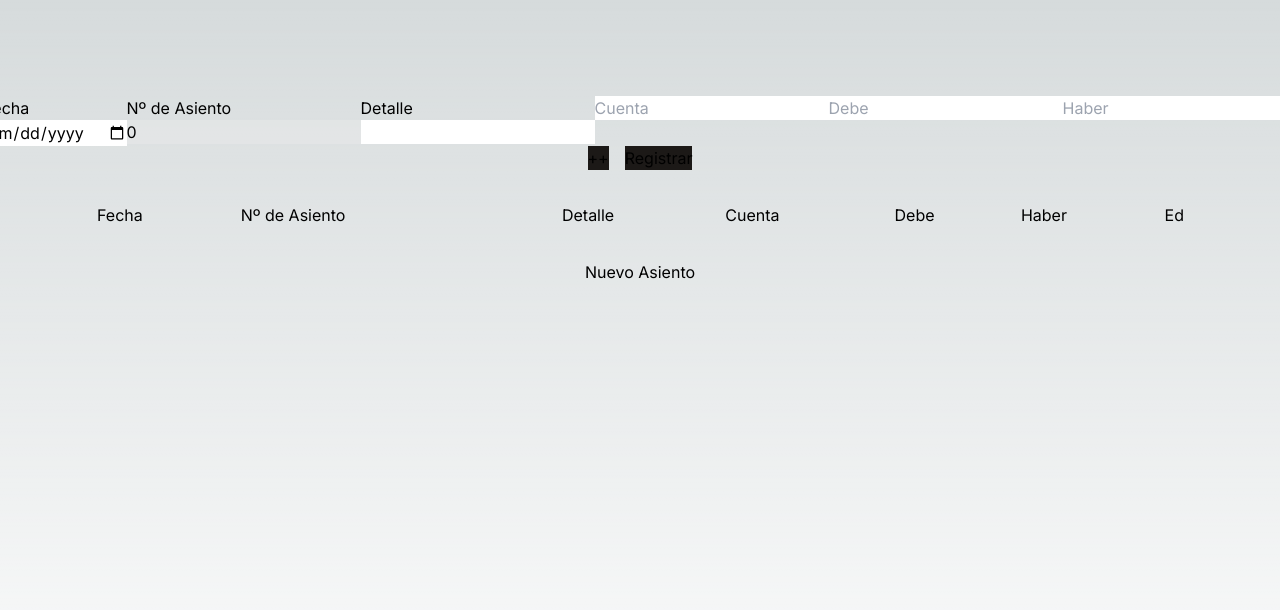
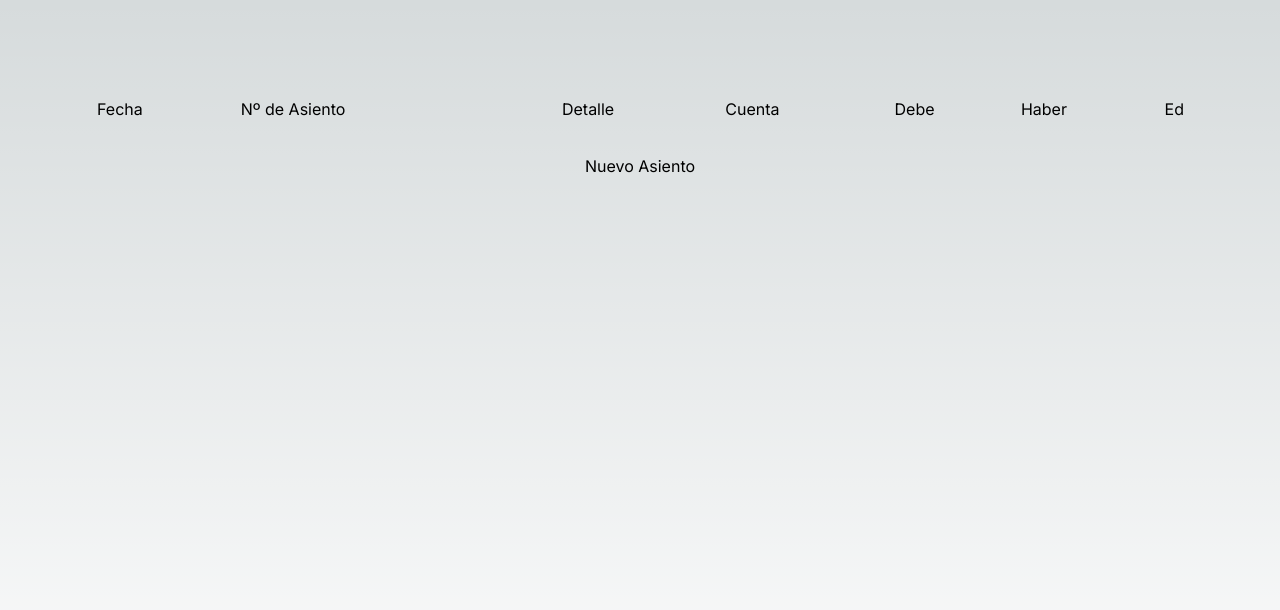
Before and after one commit to ferutizi/contabilidad-libros, a Next.js app: page / in a window 1280 px wide. Shown: the top 610 px of the page. Built offline with nearby package versions, Linux system fonts and the light colour scheme.

Commit message:
added modal to add new register

```diff
--- a/src/app/forms/useAsientoForm.ts
+++ b/src/app/forms/useAsientoForm.ts
@@ -28,12 +28,14 @@ export default function useAsientoForm() {
 
   const [formulario, setFormulario] = useState(formularioInicial)
   const [tabla, setTabla] = useState<AsientoForm[]>([])
+  const [modal, setModal] = useState(false)
 
   const handleSubmit  = ( e: FormEvent<HTMLFormElement>) => {
     e.preventDefault()
     const nuevaTabla = [...tabla, formulario]
     setTabla(nuevaTabla)
     setFormulario(formularioInicial)
+    setModal(false)
   }
 
   const handleChange: ChangeEventHandler<HTMLInputElement> = (e) => {
@@ -68,5 +70,9 @@ export default function useAsientoForm() {
     }))
   }
 
-  return[formulario, handleChange, handleChangeRegistro, handleSubmit, agregarFila, tabla] as const
+  const nuevoAsiento = () => {
+    setModal(true)
+  }
+
+  return[formulario, handleChange, handleChangeRegistro, handleSubmit, agregarFila, tabla, modal, nuevoAsiento] as const
 }
--- a/src/app/page.tsx
+++ b/src/app/page.tsx
@@ -1,14 +1,15 @@
 'use client'
 
+import { useState } from "react";
 import Tabla from "./components/Tabla";
 import useAsientoForm from "./forms/useAsientoForm";
 
 export default function Home() {
 
-  const [formulario, handleChange, handleChangeRegistro, handleSubmit, agregarFila, tabla] = useAsientoForm()
+  const [formulario, handleChange, handleChangeRegistro, handleSubmit, agregarFila, tabla, modal, nuevoAsiento] = useAsientoForm()
 
-  return (
-    <main className="flex min-h-screen flex-col items-center justify-start p-24 gap-8">
+  const FormComponent = () => {
+    return(
       <form onSubmit={handleSubmit} className="flex flex-col items-center">
         <div className="flex flex-col">
           <div className="flex">
@@ -26,11 +27,11 @@ export default function Home() {
             </label>
             <div className="flex flex-col gap-4">
               {formulario.registros.map((reg, index) =>
-                  <div key={index} className="flex">
-                    <input name={`cuenta${index + 1}`} type='string' value={reg.cuenta} onChange={(e) => handleChangeRegistro(e)} id="cuentaInput" required className="text-black" placeholder="Cuenta" />
-                    <input name={`debe${index + 1}`} type='number' value={reg.debe} onChange={(e) => handleChangeRegistro(e)} id="debeInput" className="text-black" placeholder="Debe" />
-                    <input name={`haber${index + 1}`} type='number' value={reg.haber} onChange={(e) => handleChangeRegistro(e)} id="haberInput" className="text-black" placeholder="Haber" />
-                  </div>
+                <div key={index} className="flex">
+                  <input name={`cuenta${index + 1}`} type='string' value={reg.cuenta} onChange={(e) => handleChangeRegistro(e)} id="cuentaInput" required className="text-black" placeholder="Cuenta" />
+                  <input name={`debe${index + 1}`} type='number' value={reg.debe} onChange={(e) => handleChangeRegistro(e)} id="debeInput" className="text-black" placeholder="Debe" />
+                  <input name={`haber${index + 1}`} type='number' value={reg.haber} onChange={(e) => handleChangeRegistro(e)} id="haberInput" className="text-black" placeholder="Haber" />
+                </div>
               )}
             </div>
           </div>
@@ -40,12 +41,19 @@ export default function Home() {
           <button type="submit" className="bg-stone-900">Registrar</button>
         </div>
       </form>
+    )
+  }
 
+  return (
+    <main className="flex min-h-screen flex-col items-center justify-start p-24 gap-8">
+      {modal &&
+        <FormComponent />
+      }
       <div className="flex w-full justify-center">
         <Tabla tabla={tabla}/>
         <button>Ed</button>
       </div>
-      <button>Nuevo Asiento</button>
+      <button onClick={() => nuevoAsiento()}>Nuevo Asiento</button>
     </main>
   );
 }
```
